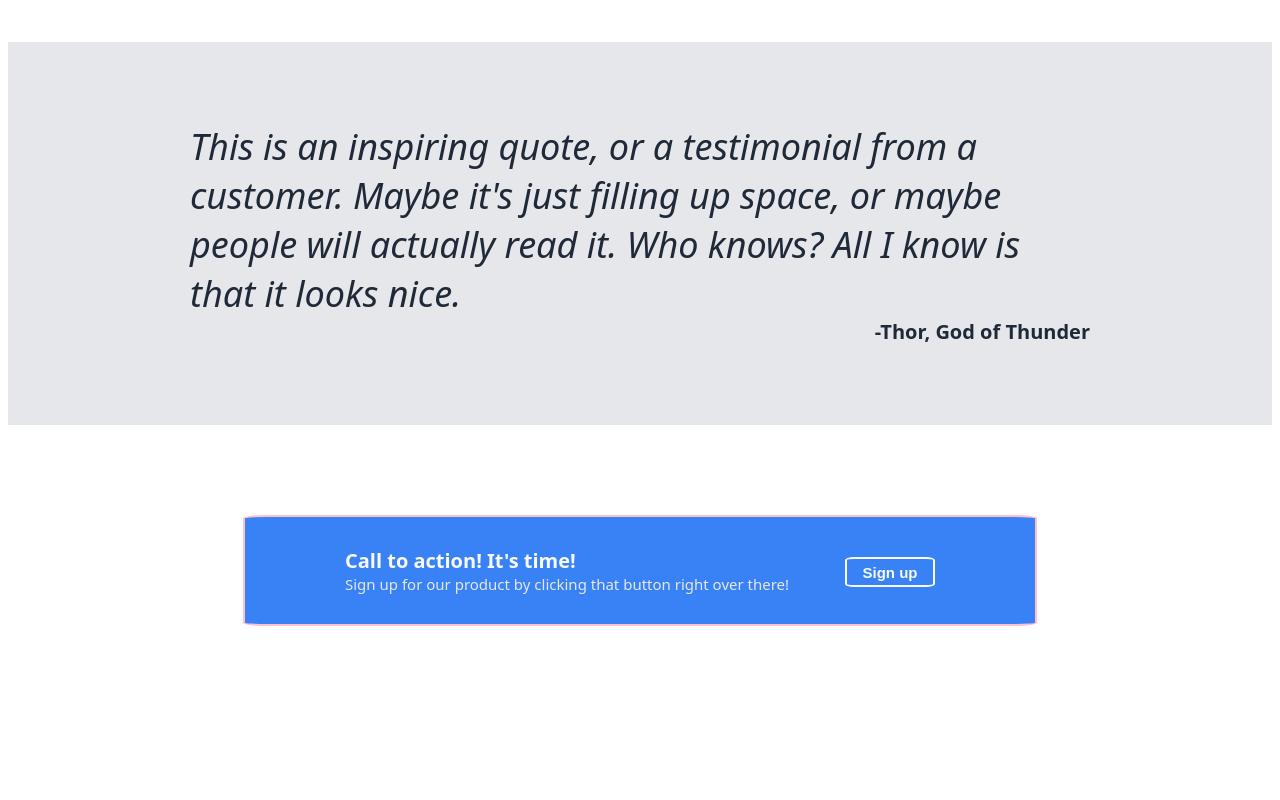
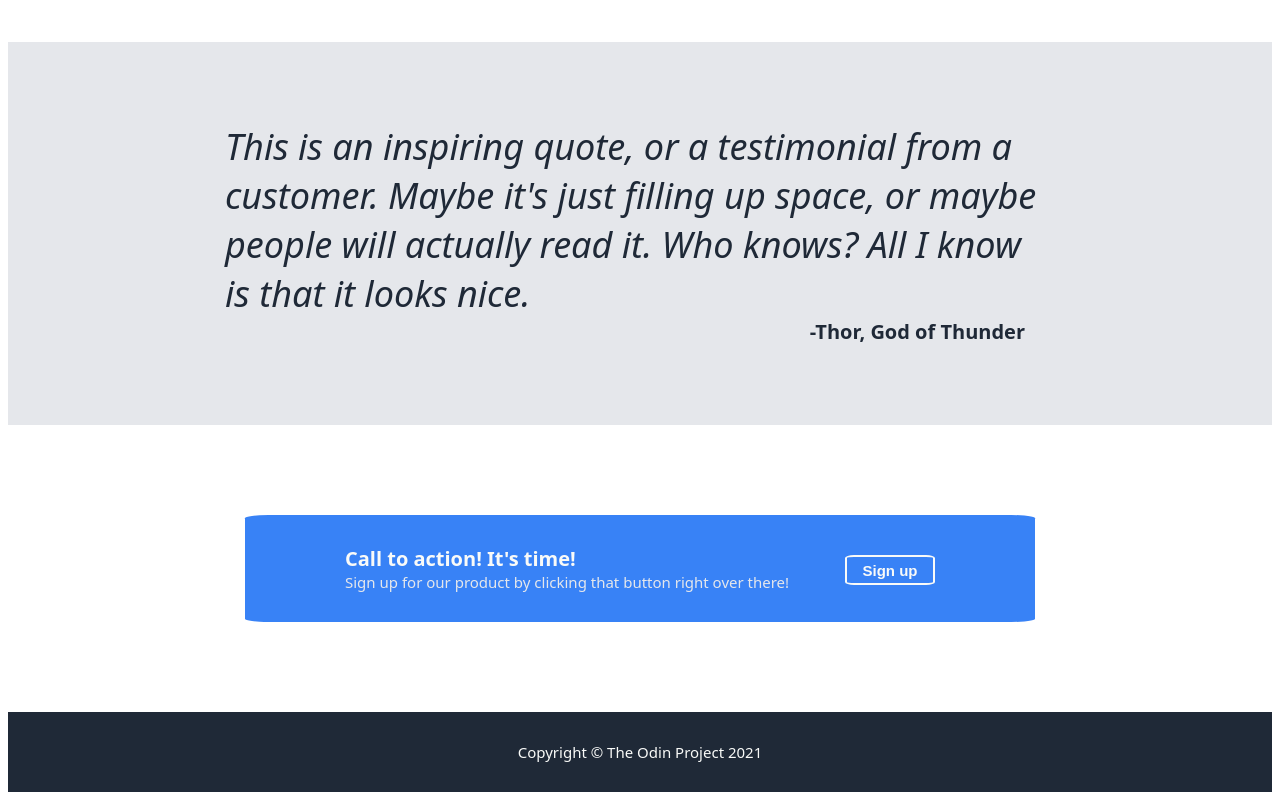
Before and after one commit to AlixiaDae/odinpage, a plain HTML site: page index.html in a window 1280 px wide. Shown: the part 870-1670 px from the top of the page. Before the commit the page ends 1504 px from the top, so only its background shows below. Drawn offline with Linux system fonts and the light colour scheme.

Commit message:
Complete copyright section and recheck alignment

```diff
--- a/index.html
+++ b/index.html
@@ -66,7 +66,9 @@
             <button class="butt">Sign up</button>
         </div>
     </div>
-
+    <div class="copyright">
+        <div>Copyright © The Odin Project 2021</div>
+    </div>
 
 </body>
 </html>
--- a/styles.css
+++ b/styles.css
@@ -7,7 +7,7 @@ body {
     display: flex;
     justify-content: space-around;
     background-color: #1f2937;
-
+    flex-wrap: wrap;
 }
 
 .main,
@@ -106,7 +106,7 @@ body {
 .testimonial {
     display: flex;
     flex-direction: column;
-    width: 900px;
+    width: 830px;
     padding-top: 80px;
     padding-bottom: 80px;
 }
@@ -122,16 +122,17 @@ body {
     font-weight: bold;
     color: #1f2937;
     text-align: right;
+    margin-right: 30px;
 }
 
 .action-call {
     display: flex;
     justify-content: center;
     margin-top: 90px;
+    margin-bottom: 90px;
 }
 
 .action {
-    border: 2px solid pink;
     display: flex;
     background-color: #3882f6;
     justify-content: center;
@@ -177,3 +178,15 @@ body {
     align-items: center;
     justify-content: center;
 }
+
+.copyright {
+    display: flex;
+    justify-content: center;
+    background-color: #1f2937;
+}
+
+.copyright div {
+    font-size: 15px;
+    color: #f9faf8;
+    padding: 30px;
+}
```
